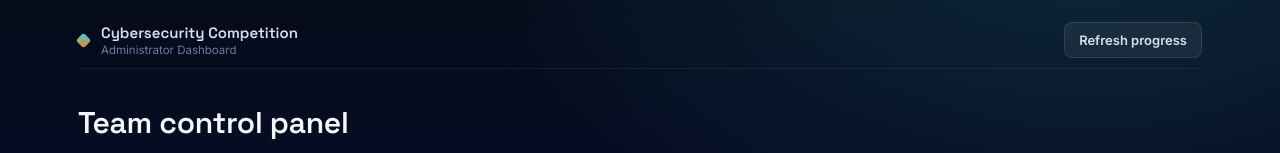
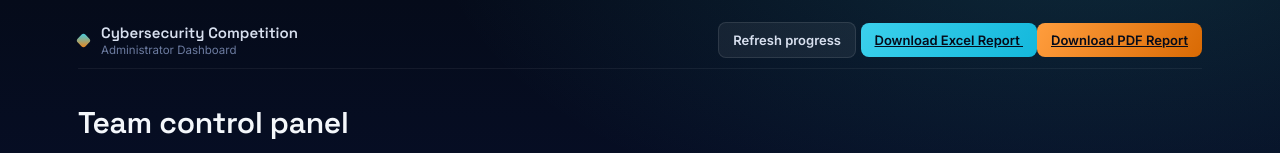
Before and after one commit to ethar6038-oss/resilience-competition-, a website: page public/admin/index.html in a window 1280 px wide. Shown: the top 153 px of the page. Drawn offline with Linux system fonts and the light colour scheme; no server answers.

Commit message:
Update index.html

```diff
--- a/public/admin/index.html
+++ b/public/admin/index.html
@@ -15,7 +15,17 @@
         <span class="dot"></span>
         <span class="label">Cybersecurity Competition<small>Administrator Dashboard</small></span>
       </div>
-      <button class="btn btn-ghost" id="refreshBtn">Refresh progress</button>
+      <div class="admin-actions">
+  <button class="btn btn-ghost" id="refreshBtn">Refresh progress</button>
+
+  <a class="btn btn-primary" href="/api/admin/report.xlsx" download>
+    Download Excel Report
+  </a>
+
+  <a class="btn btn-orange" href="/api/admin/report.pdf" download>
+    Download PDF Report
+  </a>
+      </div>
     </div>
 
     <div class="page-head">
```
